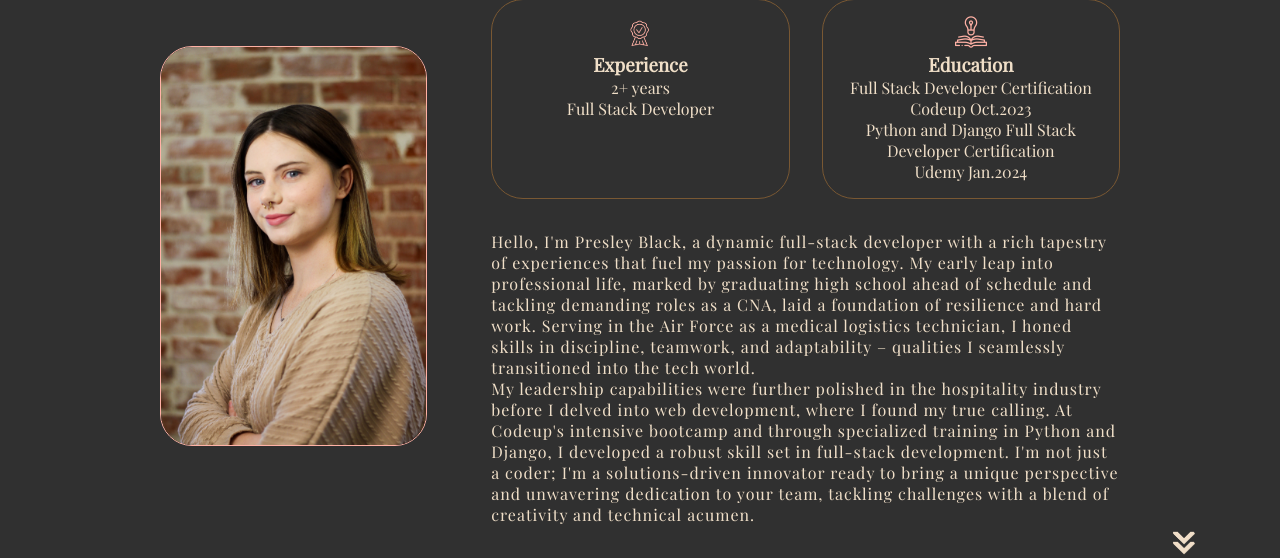
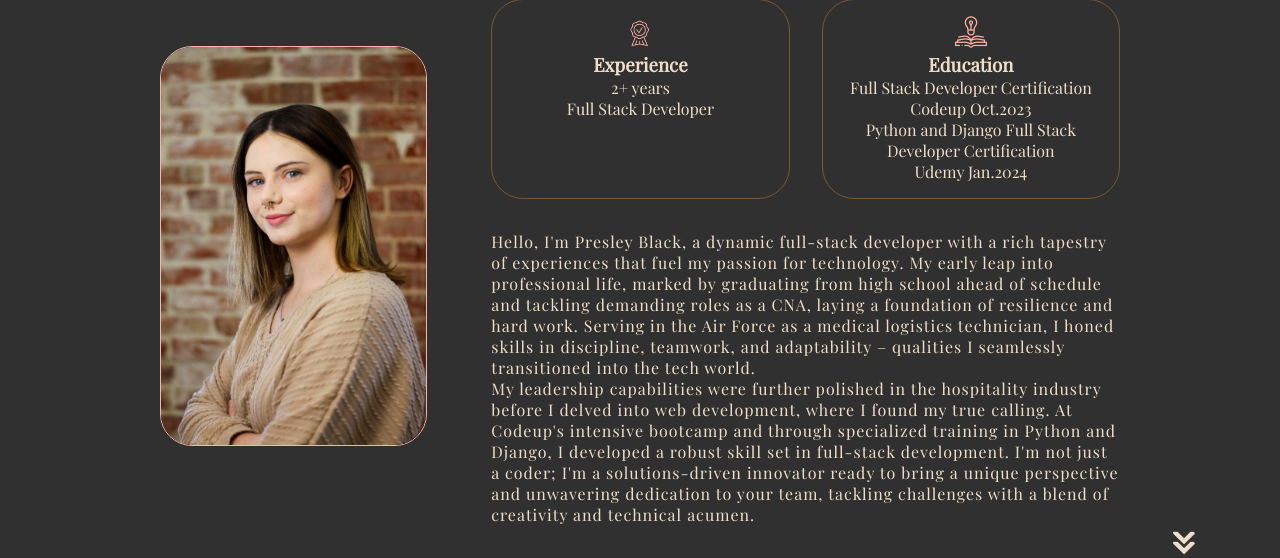
Before and after one commit to pblack02/Profile_site, a Django app: page / in a window 1280 px wide. Shown: the part 993-1551 px from the top of the page. Run offline with Django 4.2, Linux system fonts and the light colour scheme; some web fonts are replaced.

Commit message:
Update before deployment

```diff
--- a/templates/home.html
+++ b/templates/home.html
@@ -87,7 +87,7 @@
                 </div>
             </div>
             <div class="text-container">
-                <p>Hello, I'm Presley Black, a dynamic full-stack developer with a rich tapestry of experiences that fuel my passion for technology. My early leap into professional life, marked by graduating high school ahead of schedule and tackling demanding roles as a CNA, laid a foundation of resilience and hard work. Serving in the Air Force as a medical logistics technician, I honed skills in discipline, teamwork, and adaptability – qualities I seamlessly transitioned into the tech world. <br> My leadership capabilities were further polished in the hospitality industry before I delved into web development, where I found my true calling. At Codeup's intensive bootcamp and through specialized training in Python and Django, I developed a robust skill set in full-stack development. I'm not just a coder; I'm a solutions-driven innovator ready to bring a unique perspective and unwavering dedication to your team, tackling challenges with a blend of creativity and technical acumen.</p>
+                <p>Hello, I'm Presley Black, a dynamic full-stack developer with a rich tapestry of experiences that fuel my passion for technology. My early leap into professional life, marked by graduating from high school ahead of schedule and tackling demanding roles as a CNA, laying a foundation of resilience and hard work. Serving in the Air Force as a medical logistics technician, I honed skills in discipline, teamwork, and adaptability – qualities I seamlessly transitioned into the tech world. <br> My leadership capabilities were further polished in the hospitality industry before I delved into web development, where I found my true calling. At Codeup's intensive bootcamp and through specialized training in Python and Django, I developed a robust skill set in full-stack development. I'm not just a coder; I'm a solutions-driven innovator ready to bring a unique perspective and unwavering dedication to your team, tackling challenges with a blend of creativity and technical acumen.</p>
             </div>
         </div>
     </div>
```
